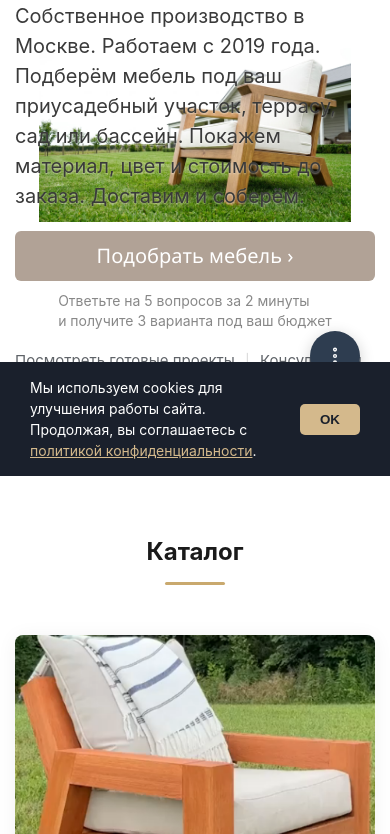
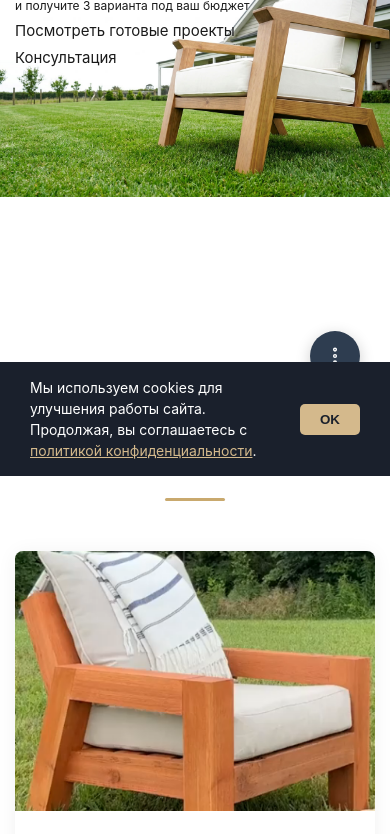
Before and after one commit to mork-mebel/merohome.github.io, a plain HTML site: page index.html in a window 390 px wide. Shown: the part 368-1202 px from the top of the page. Drawn offline with Linux system fonts and the light colour scheme.

Commit message:
Update style.css

```diff
--- a/style.css
+++ b/style.css
@@ -228,37 +228,6 @@ body { font-family: -apple-system, BlinkMacSystemFont, 'Segoe UI', Roboto, 'Helv
 
 .hero .btn--hero-primary {
     display: none;
-}
-
-/* Мобильная адаптация */
-@media (max-width: 768px) {
-     .hero {
-        background-size: 80% auto;
-        background-position: center 60%;
-        padding: 20px 0 300px;
-        min-height: auto;
-    }
-
-    .hero__inner {
-        flex-direction: column;
-        padding: 0 15px;
-    }
-    .hero__left {
-        padding-top: 0px;
-        max-width: 100%;
-    }
-    .hero__title {
-        font-size: 26px;
-    }
-    .hero__right {
-        min-height: 50vh;
-        width: 100%;
-        border-radius: 15px 15px 0 0;
-    }
-    .hero__actions {
-        flex-direction: column;
-        align-items: flex-start;
-    }
 }
 
 /* Каталог */
@@ -849,33 +818,83 @@ body { font-family: -apple-system, BlinkMacSystemFont, 'Segoe UI', Roboto, 'Helv
 @media (max-width: 768px) {
     /* Главный экран */
     .hero {
-        padding: 60px 0 80px;
+        background-size: 110% auto;
+        background-position: center 60%;
+        padding: 20px 0 300px;
         min-height: auto;
     }
+    .hero__inner {
+        flex-direction: column;
+        padding: 0 15px;
+    }
+    .hero__left {
+        padding-top: 0;
+        max-width: 100%;
+    }
     .hero__title {
-        font-size: 32px;
+        font-size: 20px;
+        margin-bottom: 5px;
     }
     .hero__subtitle {
-        font-size: 20px;
+        font-size: 12px;
+        max-width: 280px;
     }
     .hero__tagline {
-        font-size: 18px;
+        font-size: 16px;
         max-width: 100%;
     }
+    .hero__right {
+        min-height: 50vh;
+        width: 100%;
+        border-radius: 15px 15px 0 0;
+    }
+        .hero__action-hint {
+        color: #1a1a1a;
+        text-shadow: 0 1px 2px rgba(255,255,255,0.8);
+        font-size: 12px;
+    }
+        .hero__link {
+        color: #1a1a1a;
+        text-shadow: 0 1px 2px rgba(255,255,255,0.8);
+        border-bottom: none;
+        flex-direction: column !important;
+        align-items: flex-start;
+        gap: 5px;
+    }
+    .hero__link-divider {
+        display: none !important;
+    }
+        .hero__links {
+        display: flex;
+        flex-direction: column !important;
+        align-items: flex-start;
+        gap: 5px;
+    }
+    .hero__links a {
+        display: block;
+        width: 100%;
+    }
+    .hero__link-divider {
+        display: none !important;
+    }
 
-    /* Кнопки — одна под другой */
+    /* Кнопки */
     .hero__actions {
         flex-direction: column;
+        align-items: flex-start;
         gap: 10px;
+        margin-top: 5px;
+        margin-bottom: 5px;
     }
     .btn--hero-primary,
     .btn--hero-secondary {
-        width: 100%;
+        width: auto;
         min-width: auto;
-        font-size: 20px;
+        padding: 10px 20px;
+        font-size: 15px;
     }
 
-    /* Иконки преимуществ — компактнее */
+    /* Иконки преимуществ */
     .hero__features {
         flex-direction: column;
         gap: 15px;
@@ -899,7 +918,7 @@ body { font-family: -apple-system, BlinkMacSystemFont, 'Segoe UI', Roboto, 'Helv
         font-size: 13px;
     }
 
-    /* Каталог — вертикально */
+    /* Каталог */
     .catalog__scroll {
         overflow-x: visible;
     }
@@ -945,6 +964,9 @@ body { font-family: -apple-system, BlinkMacSystemFont, 'Segoe UI', Roboto, 'Helv
     .container {
         padding: 0 15px;
     }
+    .nav {
+        display: none;
+    }
 
     /* Корзина */
     .cart-panel {
```
